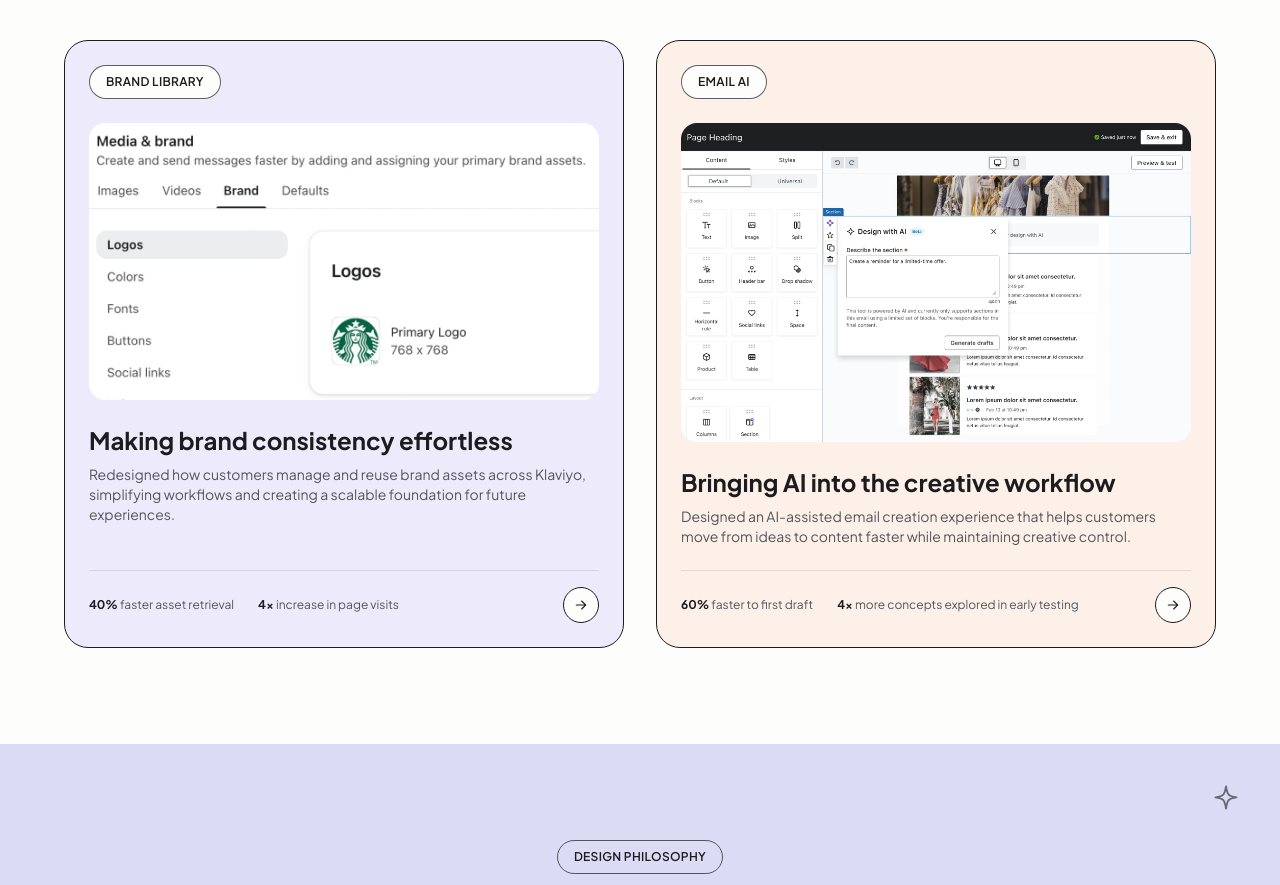
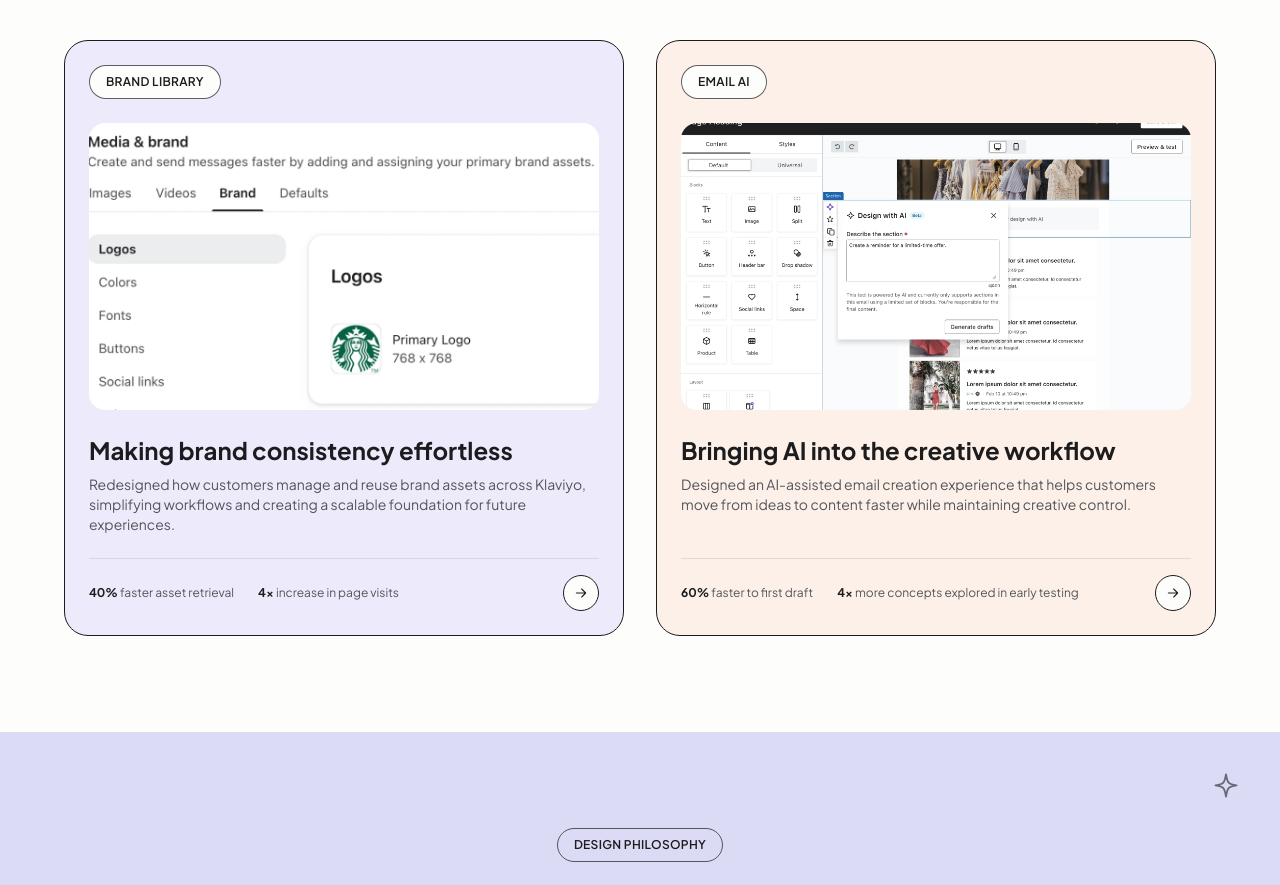
Before and after one commit to marilyncoravit/home, a React (Vite) app: page / in a window 1280 px wide. Shown: the part 1180-2065 px from the top of the page. Built offline with nearby package versions, Linux system fonts and the light colour scheme.

Commit message:
Equalize project card image heights
Pin both project images to a shared 16:9 aspect ratio with
object-cover so Brand library and Email AI render at the same
height instead of each following its own natural ratio.

```diff
--- a/src/sections/Work.jsx
+++ b/src/sections/Work.jsx
@@ -36,7 +36,7 @@ export default function Work() {
                 <img
                   src={project.image}
                   alt={`${project.title} screenshot`}
-                  className="mt-6 w-full rounded-2xl bg-paper"
+                  className="mt-6 aspect-[16/9] w-full rounded-2xl bg-paper object-cover"
                 />
               ) : (
                 <PlaceholderImage label={`${project.title} screenshot`} className="mt-6" />
```
